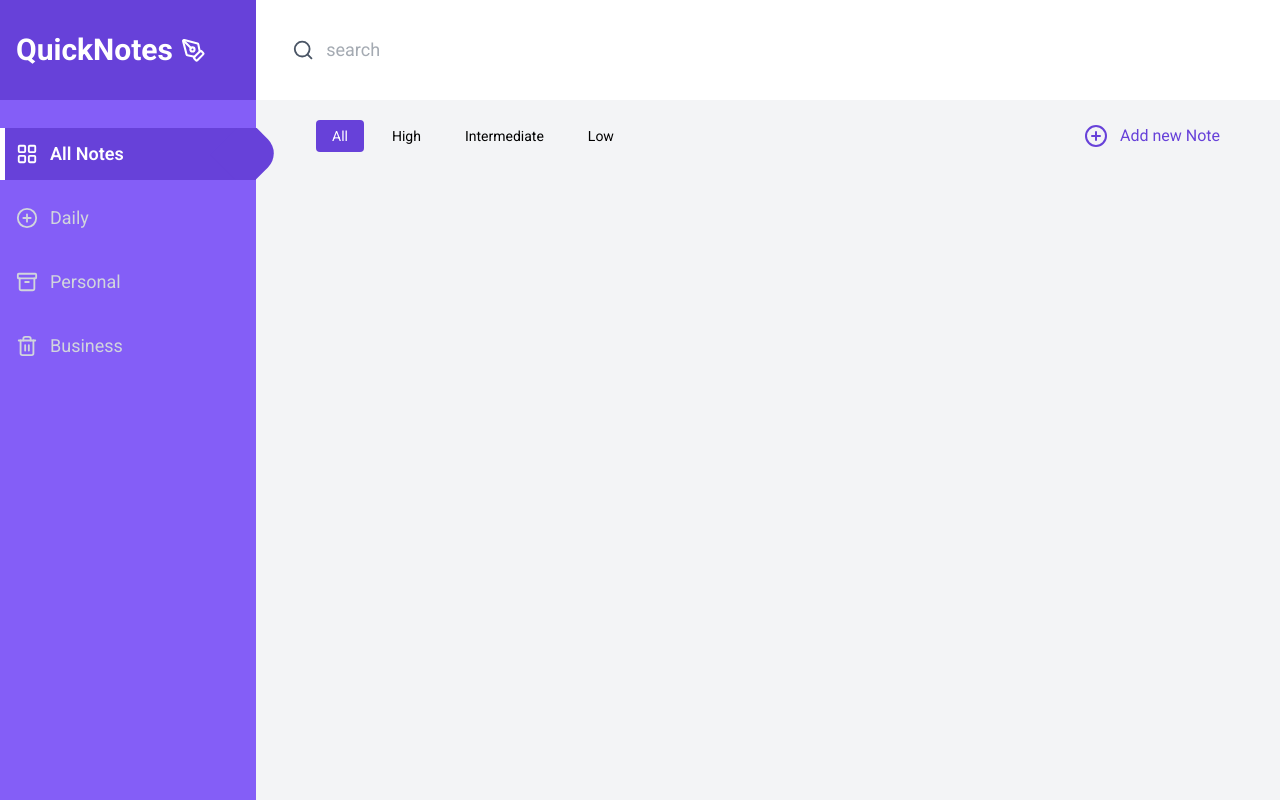
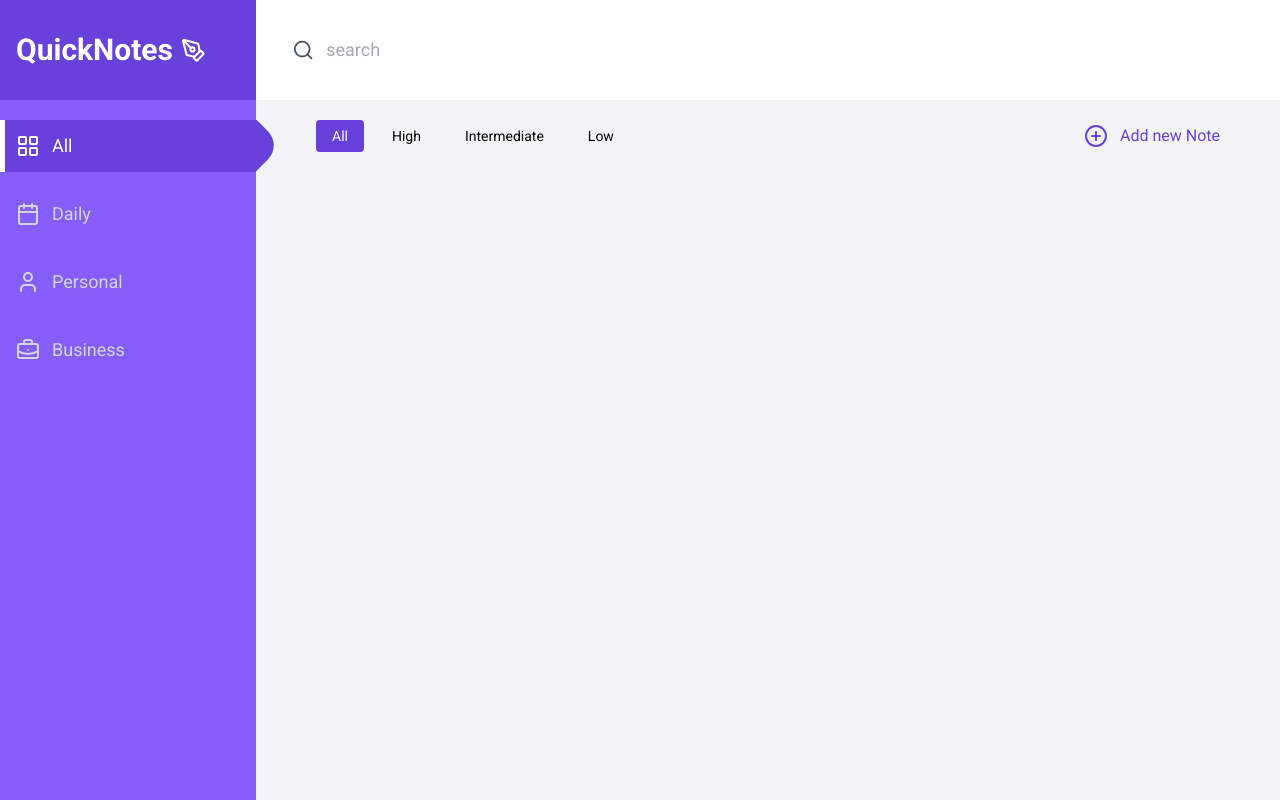
Before and after one commit to shahrampk/QuickNotes, a React (Vite) app: page / in a window 1280 px wide. Built offline with nearby package versions, Linux system fonts and the light colour scheme.

Commit message:
Category vise separation feature added

```diff
--- a/src/App.jsx
+++ b/src/App.jsx
@@ -11,6 +11,8 @@ import {
   ReviewWindow,
 } from "./Components";
 import EditForm from "./Components/EditForm";
+import CategoriesBar from "./Components/CategoriesBar";
+import { Home } from "./Pages";
 
 function App() {
   const [notesData, setNotesData] = useState([]);
@@ -20,6 +22,7 @@ function App() {
   const [noteID, setNoteID] = useState(0);
   const [toggleEditForm, setToggleEditForm] = useState(false);
   const [selectedPriority, setSelectedPriority] = useState("All");
+  const [selectedCategory, setSelectedCategory] = useState("All");
   useEffect(() => {
     const filteredNotes =
       selectedPriority === "All"
@@ -27,6 +30,16 @@ function App() {
         : notesData.filter((note) => note.priority === selectedPriority);
     setFilteredArr([...filteredNotes]);
   }, [notesData, selectedPriority]);
+  useEffect(() => {
+    console.log(selectedCategory);
+    console.log("All");
+    const filteredNotes =
+      selectedCategory === "All"
+        ? notesData
+        : notesData.filter((note) => note.category === selectedCategory);
+    console.log(filteredNotes);
+    setFilteredArr([...filteredNotes]);
+  }, [notesData, selectedCategory]);
 
   // Delete Notes
   const deleteNote = function (id, setArr) {
@@ -38,6 +51,8 @@ function App() {
   // Context values
   const val = {
     selectedPriority,
+    setSelectedCategory,
+    selectedCategory,
     setSelectedPriority,
     filteredArr,
     noteID,
@@ -53,7 +68,7 @@ function App() {
     <NotesContextProvider value={val}>
       <div className="grid grid-cols-5 grid-rows-8 h-screen font-roboto">
         <Logo />
-        <Navbar />
+        <CategoriesBar />
         <div className="col-span-4 row-start-1 col-start-2 flex justify-between items-center px-5">
           <SearchBar />
         </div>
@@ -62,7 +77,7 @@ function App() {
             <PriorityBar />
             <AddNoteBtn setToggleNoteForm={setToggleNoteForm} />
           </div>
-          <Routs />
+          <Home />
         </main>
         <AddNoteForm
           toggleNoteForm={toggleNoteForm}
--- a/src/Components/AddNoteForm.jsx
+++ b/src/Components/AddNoteForm.jsx
@@ -29,7 +29,11 @@ function AddNoteForm({ toggleNoteForm, setToggleNoteForm, setNotesData }) {
         toggleNoteForm ? "visible opacity-100" : "invisible opacity-0"
       } bg-black/20 flex backdrop-blur-sm fixed top-0 right-0 h-full transition-all duration-300 w-full z-50 justify-center items-center`}
     >
-      <div className="form bg-white p-5 rounded-lg flex flex-col items-center gap-4 w-130 shadow-2xl shadow-black/70">
+      <div
+        className={`form bg-white p-5  rounded-lg flex flex-col items-center gap-4 w-130 shadow-2xl shadow-black/70  transition-all duration-300 ${
+          toggleNoteForm ? "scale-100 rotate-0" : "scale-0 rotate-180"
+        } `}
+      >
         <h2 className="text-2xl font-semibold">Add New Note</h2>
         <form onSubmit={submitForm} className="grid grid-cols-2 gap-5 w-full">
           <div className="col-span-full">
@@ -64,7 +68,7 @@ function AddNoteForm({ toggleNoteForm, setToggleNoteForm, setNotesData }) {
               </option>
               <option value="Daily">Daily</option>
               <option value="Personal">Personal</option>
-              <option value="Work">Work</option>
+              <option value="Business">Business</option>
             </select>
           </div>
           <div>
--- /dev/null
+++ b/src/Components/CategoriesBar.jsx
@@ -0,0 +1,53 @@
+import { BriefcaseBusiness, Calendar, LayoutGrid, User } from "lucide-react";
+import useNotesContext from "../Context/NotesContext";
+
+function CategoriesBar() {
+  const { setSelectedCategory, selectedCategory } = useNotesContext();
+  console.log(selectedCategory);
+  return (
+    <div className="flex flex-col gap-4 bg-[#845ef7] row-span-8 pt-5">
+      <button
+        onClick={(e) => setSelectedCategory("All")}
+        className={`${
+          selectedCategory === "All"
+            ? "bg-[#6741d9] text-white tip"
+            : "hover:bg-[#845ef7] hover:text-white"
+        } text-gray-300 flex gap-3 text-lg items-center relative px-4 py-3 z-10 overflow-y-clip hover:text-white`}
+      >
+        <LayoutGrid /> All
+      </button>
+      <button
+        onClick={(e) => setSelectedCategory("Daily")}
+        className={`${
+          selectedCategory === "Daily"
+            ? "bg-[#6741d9] text-white tip"
+            : "hover:bg-[#845ef7] hover:text-white"
+        } text-gray-300 flex gap-3 text-lg items-center relative px-4 py-3 z-10 overflow-y-clip hover:text-white`}
+      >
+        <Calendar /> Daily
+      </button>
+      <button
+        onClick={(e) => setSelectedCategory("Personal")}
+        className={`${
+          selectedCategory === "Personal"
+            ? "bg-[#6741d9] text-white tip"
+            : "hover:bg-[#845ef7] hover:text-white"
+        } text-gray-300 flex gap-3 text-lg items-center relative px-4 py-3 z-10 overflow-y-clip hover:text-white`}
+      >
+        <User /> Personal
+      </button>
+      <button
+        onClick={(e) => setSelectedCategory("Business")}
+        className={`${
+          selectedCategory === "Business"
+            ? "bg-[#6741d9] text-white tip"
+            : "hover:bg-[#845ef7] hover:text-white"
+        } text-gray-300 flex gap-3 text-lg items-center relative px-4 py-3 z-10 overflow-y-clip hover:text-white`}
+      >
+        <BriefcaseBusiness /> Business
+      </button>
+    </div>
+  );
+}
+
+export default CategoriesBar;
--- /dev/null
+++ b/src/Components/CategoryBtn.jsx
@@ -0,0 +1,14 @@
+import React from "react";
+
+function CategoryBtn({ icon, val }) {
+  console.log(icon);
+  return (
+    <button
+      className={`text-gray-300 flex gap-3 text-lg items-center relative px-4 py-3 z-10 overflow-y-clip hover:text-white`}
+    >
+      <icon /> {val}
+    </button>
+  );
+}
+
+export default CategoryBtn;
--- a/src/Components/EditForm.jsx
+++ b/src/Components/EditForm.jsx
@@ -29,9 +29,13 @@ function EditForm({
       onClick={hideEditForm}
       className={`${
         toggleEditForm ? "visible opacity-100" : "invisible opacity-0"
-      } bg-black/20 flex backdrop-blur-sm fixed top-0 right-0 h-full transition-all duration-300 w-full z-50 justify-center items-center `}
+      } bg-black/20 flex backdrop-blur-sm fixed top-0 right-0 h-full transition-all duration-300 w-full z-50 justify-center items-center`}
     >
-      <div className="edit-form bg-white p-5 rounded-lg flex flex-col items-center gap-4 w-130 shadow-2xl shadow-black/70">
+      <div
+        className={`edit-form bg-white p-5  rounded-lg flex flex-col items-center gap-4 w-130 shadow-2xl shadow-black/70  transition-all duration-300 ${
+          toggleEditForm ? "scale-100 rotate-0" : "scale-0 rotate-180"
+        } `}
+      >
         <h2 className="text-2xl font-semibold">Edit Note</h2>
         <form
           onSubmit={updateNoteData}
@@ -69,7 +73,7 @@ function EditForm({
               </option>
               <option value="Daily">Daily</option>
               <option value="Personal">Personal</option>
-              <option value="Work">Work</option>
+              <option value="Business">Business</option>
             </select>
           </div>
           <div>
--- a/src/Components/Note.jsx
+++ b/src/Components/Note.jsx
@@ -1,7 +1,6 @@
 import { Delete, Edit, Maximize } from "lucide-react";
 import useNotesContext from "../Context/NotesContext";
 import Priority from "./Priority";
-import useFindNotesData from "../Hooks/useFindNotesData";
 
 function Note({ noteDate }) {
   const {
--- a/src/Components/PriorityBar.jsx
+++ b/src/Components/PriorityBar.jsx
@@ -1,18 +1,12 @@
-import React, { useState } from "react";
 import Button from "./Button";
-import useNotesContext from "../Context/NotesContext";
 
 function PriorityBar() {
-  const { selectedPriority } = useNotesContext();
   return (
     <div className="flex gap-3">
-      <Button name={"All"} active={selectedPriority === "All" && true} />
-      <Button name={"High"} active={selectedPriority === "High" && true} />
-      <Button
-        name={"Intermediate"}
-        active={selectedPriority === "Intermediate" && true}
-      />
-      <Button name={"Low"} active={selectedPriority === "Low" && true} />
+      <Button name={"All"} />
+      <Button name={"High"} />
+      <Button name={"Intermediate"} />
+      <Button name={"Low"} />
     </div>
   );
 }
--- a/src/Components/ReviewWindow.jsx
+++ b/src/Components/ReviewWindow.jsx
@@ -64,7 +64,11 @@ function ReviewWindow({
         !toggleReviewWindow ? "visible opacity-100" : "invisible opacity-0"
       } fixed inset-0 flex items-center justify-center bg-black/20 backdrop-blur-sm z-50 transition-all duration-300`}
     >
-      <div className="review-model h-4/5 w-5/6 md:w-3/5 bg-white rounded-lg shadow-2xl p-6 flex flex-col gap-5">
+      <div
+        className={` ${
+          !toggleReviewWindow ? "scale-100 rotate-0" : "scale-0 rotate-180"
+        } review-model h-4/5 w-5/6 md:w-3/5 bg-white rounded-lg shadow-2xl p-6 flex flex-col gap-5 transition-all duration-200`}
+      >
         <div className="flex justify-between items-center">
           <div className="flex gap-3">
             <Priority val={data.category ?? ""} scale />
```
